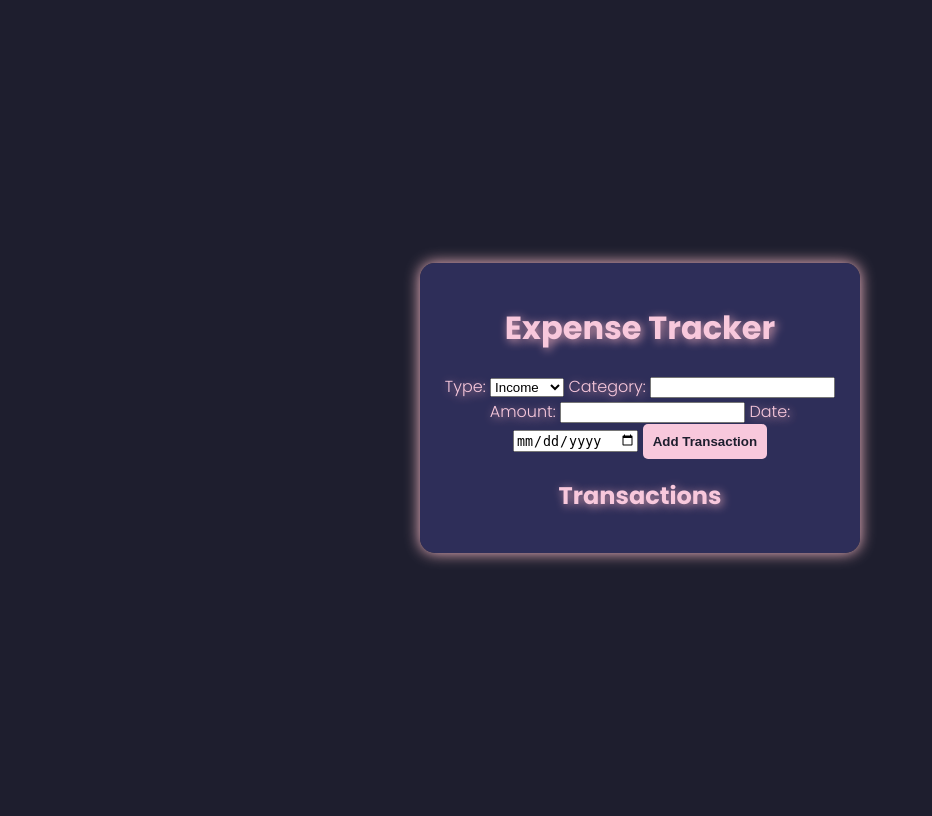
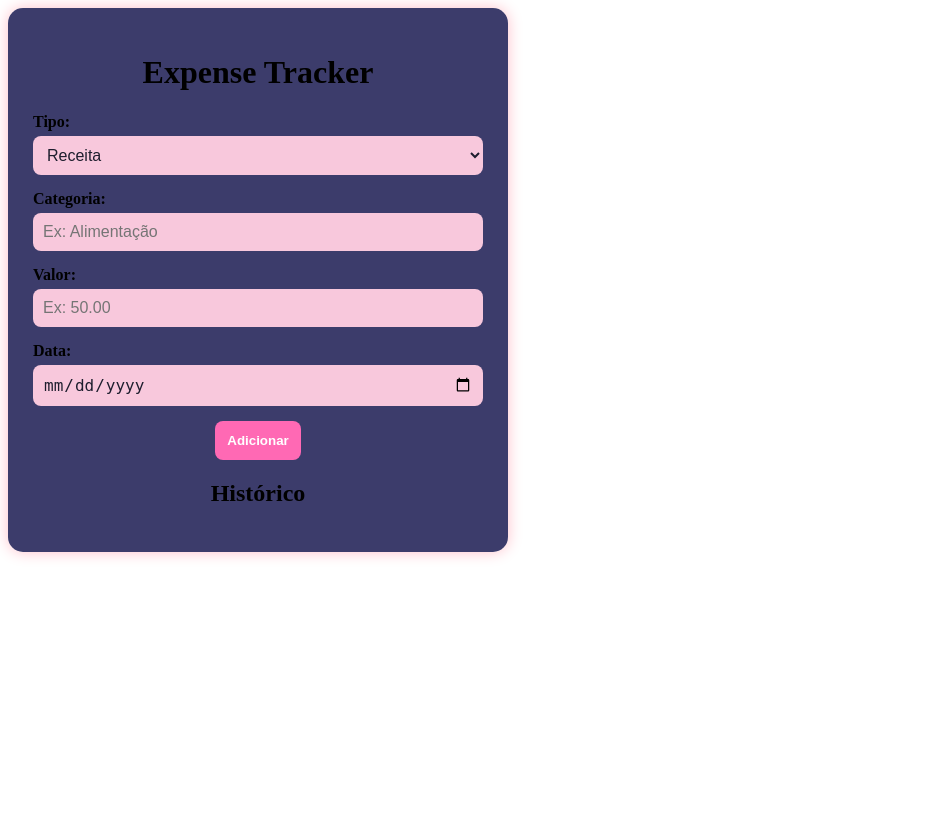
Before and after one commit to Andreia797/expense-tracker, a Python web app: template templates/index.html in a window 1280 px wide. Shown: the whole page, without its empty margins (0-932 px from the left). After the commit the page ends 558 px from the top, so only its background shows below. Run offline with Jinja, Linux system fonts and the light colour scheme; the template is opened without the code that fills it, so the values that code supplies are empty.

Commit message:
Adicionado

```diff
--- a/static/script.js
+++ b/static/script.js
@@ -1,7 +1,10 @@
 document.addEventListener("DOMContentLoaded", function() {
     const form = document.getElementById("transaction-form");
     const transactionList = document.getElementById("transaction-list");
-
+    const categoryFilter = document.getElementById("filter-category");
+    const dateFilter = document.getElementById("filter-date");
+    const toggleMode = document.getElementById("toggle-mode");
+    const ctx = document.getElementById("expenseChart").getContext("2d");
     form.addEventListener("submit", function(event) {
         event.preventDefault();
         const type = document.getElementById("type").value;
@@ -18,11 +21,18 @@ document.addEventListener("DOMContentLoaded", function() {
         .then(data => {
             alert(data.message);
             loadTransactions();
+            loadChartData();
         });
     });
 
     function loadTransactions() {
-        fetch("/transactions")
+        let url = "/transactions";
+        const params = new URLSearchParams();
+        if (categoryFilter.value) params.append("category", categoryFilter.value);
+        if (dateFilter.value) params.append("date", dateFilter.value);
+        if (params.toString()) url += "?" + params.toString();
+
+        fetch(url)
         .then(response => response.json())
         .then(transactions => {
             transactionList.innerHTML = "";
@@ -34,5 +44,29 @@ document.addEventListener("DOMContentLoaded", function() {
         });
     }
 
+    function loadChartData() {
+        fetch("/chart-data")
+        .then(response => response.json())
+        .then(data => {
+            new Chart(ctx, {
+                type: "pie",
+                data: {
+                    labels: data.labels,
+                    datasets: [{
+                        data: data.values,
+                        backgroundColor: ["#ff6384", "#36a2eb", "#ffcd56", "#4bc0c0", "#9966ff"]
+                    }]
+                }
+            });
+        });
+    }
+
+    categoryFilter.addEventListener("change", loadTransactions);
+    dateFilter.addEventListener("change", loadTransactions);
     loadTransactions();
+    loadChartData();
+
+    toggleMode.addEventListener("click", function() {
+        document.body.classList.toggle("light-mode");
+    });
 });
--- a/static/style.css
+++ b/static/style.css
@@ -1,38 +1,104 @@
+css_styles = '''
 @import url('https://fonts.googleapis.com/css2?family=Poppins:wght@300;700&display=swap');
 
 body {
     background-color: #1e1e2e;
     font-family: 'Poppins', sans-serif;
     color: #f8c8dc;
-    text-shadow: 2px 2px 10px rgba(255, 182, 193, 0.8);
+    text-shadow: 1px 1px 5px rgba(255, 182, 193, 0.8);
     display: flex;
     justify-content: center;
     align-items: center;
     height: 100vh;
     flex-direction: column;
+    margin: 0;
+    padding: 20px;
+    transition: background-color 0.3s, color 0.3s;
 }
 
 .container {
-    background: rgba(50, 50, 100, 0.8);
-    padding: 20px;
+    background: rgba(50, 50, 100, 0.95);
+    padding: 25px;
     border-radius: 15px;
     box-shadow: 0 0 15px pink;
     text-align: center;
-    width: 400px;
+    width: 90%;
+    max-width: 450px;
+    transition: all 0.3s ease-in-out;
 }
 
 .input-group {
     display: flex;
     flex-direction: column;
-    margin-bottom: 10px;
+    margin-bottom: 15px;
+    text-align: left;
+}
+
+.input-group label {
+    font-weight: bold;
+    margin-bottom: 5px;
+}
+
+input, select {
+    padding: 10px;
+    border-radius: 8px;
+    border: none;
+    outline: none;
+    background: #f8c8dc;
+    color: #1e1e2e;
+    font-size: 16px;
+    transition: all 0.3s ease-in-out;
 }
 
 button {
-    background: #f8c8dc;
-    color: #1e1e2e;
+    background: #ff69b4;
+    color: white;
     cursor: pointer;
     font-weight: bold;
-    padding: 10px;
+    padding: 12px;
     border: none;
-    border-radius: 5px;
+    border-radius: 8px;
+    transition: background 0.3s, transform 0.2s;
 }
+
+button:hover {
+    background: #ff1493;
+    transform: scale(1.05);
+}
+
+#toggle-mode {
+    margin-top: 15px;
+    padding: 10px 15px;
+    background-color: #f8c8dc;
+    border-radius: 8px;
+    cursor: pointer;
+    font-weight: bold;
+    transition: background 0.3s;
+}
+
+#toggle-mode:hover {
+    background: #ffc0cb;
+}
+
+.light-mode {
+    background-color: #f8f8f8;
+    color: #1e1e2e;
+}
+
+.light-mode .container {
+    background: rgba(255, 255, 255, 0.95);
+    box-shadow: 0 0 10px rgba(0, 0, 0, 0.1);
+}
+
+.light-mode input, .light-mode select {
+    background: #ffffff;
+    color: #1e1e2e;
+}
+
+.light-mode button {
+    background: #ff69b4;
+}
+
+.light-mode button:hover {
+    background: #ff1493;
+}
--- a/templates/index.html
+++ b/templates/index.html
@@ -1,5 +1,5 @@
 <!DOCTYPE html>
-<html lang="en">
+<html lang="pt">
 <head>
     <meta charset="UTF-8">
     <meta name="viewport" content="width=device-width, initial-scale=1.0">
@@ -9,23 +9,31 @@
 <body>
     <div class="container">
         <h1>Expense Tracker</h1>
-        <form id="transaction-form">
-            <label for="type">Type:</label>
+        <div class="input-group">
+            <label for="type">Tipo:</label>
             <select id="type">
-                <option value="Income">Income</option>
-                <option value="Expense">Expense</option>
+                <option value="income">Receita</option>
+                <option value="expense">Despesa</option>
             </select>
-            <label for="category">Category:</label>
-            <input type="text" id="category" required>
-            <label for="amount">Amount:</label>
-            <input type="number" id="amount" required>
-            <label for="date">Date:</label>
-            <input type="date" id="date" required>
-            <button type="submit">Add Transaction</button>
-        </form>
-        <h2>Transactions</h2>
+        </div>
+        <div class="input-group">
+            <label for="category">Categoria:</label>
+            <input type="text" id="category" placeholder="Ex: Alimentação">
+        </div>
+        <div class="input-group">
+            <label for="amount">Valor:</label>
+            <input type="number" id="amount" placeholder="Ex: 50.00">
+        </div>
+        <div class="input-group">
+            <label for="date">Data:</label>
+            <input type="date" id="date">
+        </div>
+        <button onclick="addTransaction()">Adicionar</button>
+        <h2>Histórico</h2>
         <ul id="transaction-list"></ul>
     </div>
     <script src="/static/script.js"></script>
+    <script src="/static/script1.js"></script>
+
 </body>
 </html>
```
Also changed, not shown: app.py (+25 -3 lines), static/script1.js (added, +35 -0 lines).
